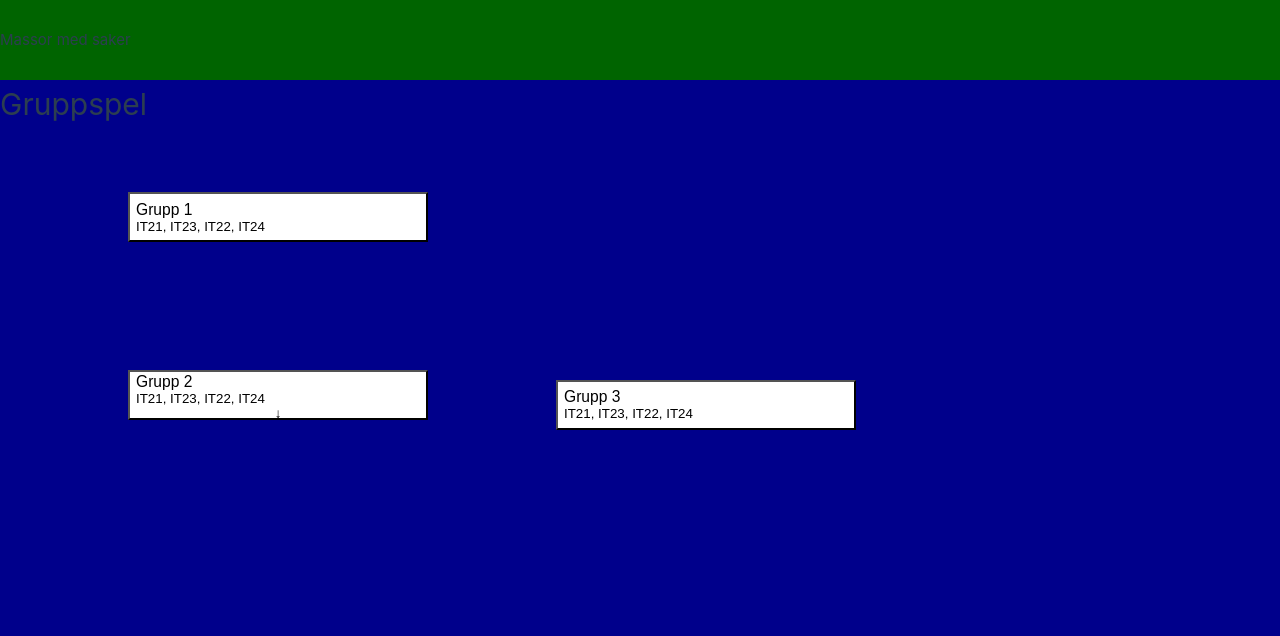
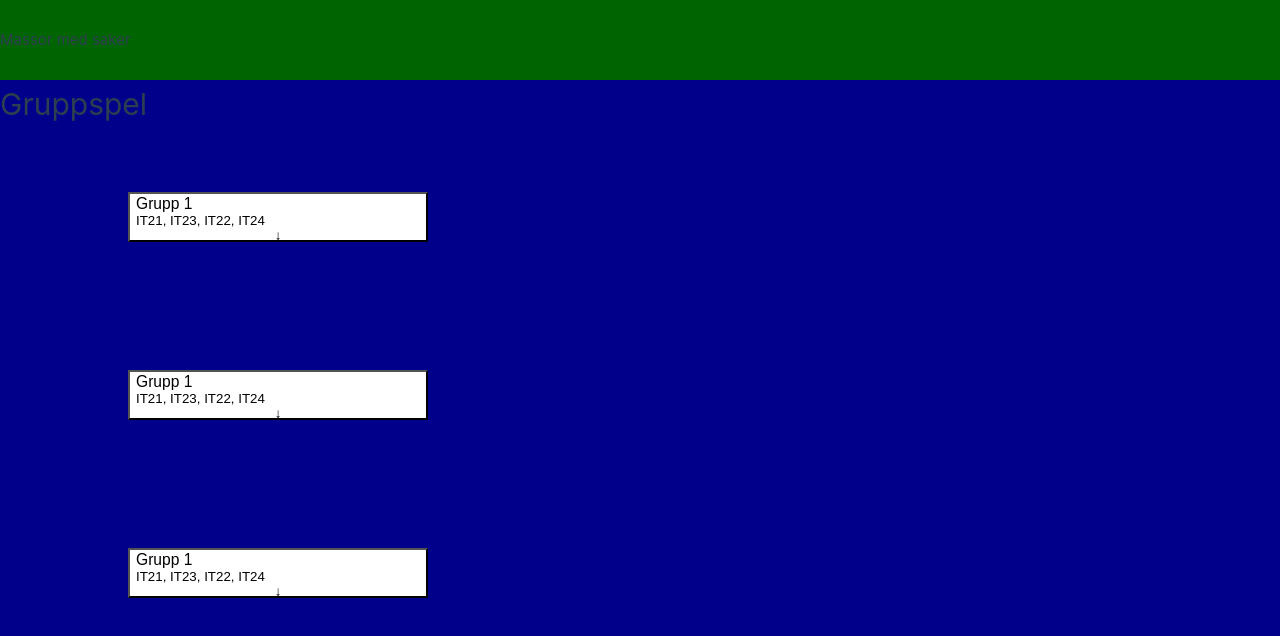
Before and after one commit to CD47484/Volleyboll-Gruppspel, a Vue app in the folder Gruppspel/: page / in a window 1280 px wide. Shown: the top 636 px of the page. Built offline with nearby package versions, Linux system fonts and the light colour scheme.

Commit message:
fix merge

```diff
--- a/Gruppspel/src/App.vue
+++ b/Gruppspel/src/App.vue
@@ -35,22 +35,34 @@ export default {
     <button @click="toggleVisibility" class="container">
       <h3 class="Grupper">Grupp 1</h3> <!--fetchar in grupperna-->
       <p class="lag">IT21, IT23, IT22, IT24</p> <!--fetchar in lagen-->
+      <p> ↓</p>
     </button>
     <div v-if="isVisible">
       Hej!
     </div>
   </div>
 
-<button class="container">
-<h3 class="Grupper">Grupp 2</h3>
-<p class="lag">IT21, IT23, IT22, IT24</p>
-<p> ↓</p>
-</button>
+  <div>
+    <button @click="toggleVisibility2" class="container">
+      <h3 class="Grupper">Grupp 1</h3> <!--fetchar in grupperna-->
+      <p class="lag">IT21, IT23, IT22, IT24</p> <!--fetchar in lagen-->
+      <p> ↓</p>
+    </button>
+    <div v-if="isVisible2">
+      Hej!
+    </div>
+  </div>
 
-<button class="container">
-<h3 class="Grupper">Grupp 3</h3>
-<p class="lag">IT21, IT23, IT22, IT24</p>
-</button>
+  <div>
+    <button @click="toggleVisibility3" class="container">
+      <h3 class="Grupper">Grupp 1</h3> <!--fetchar in grupperna-->
+      <p class="lag">IT21, IT23, IT22, IT24</p> <!--fetchar in lagen-->
+      <p> ↓</p>
+    </button>
+    <div v-if="isVisible3">
+      Hej!
+    </div>
+  </div>
 
 </main>
 </template>
```
